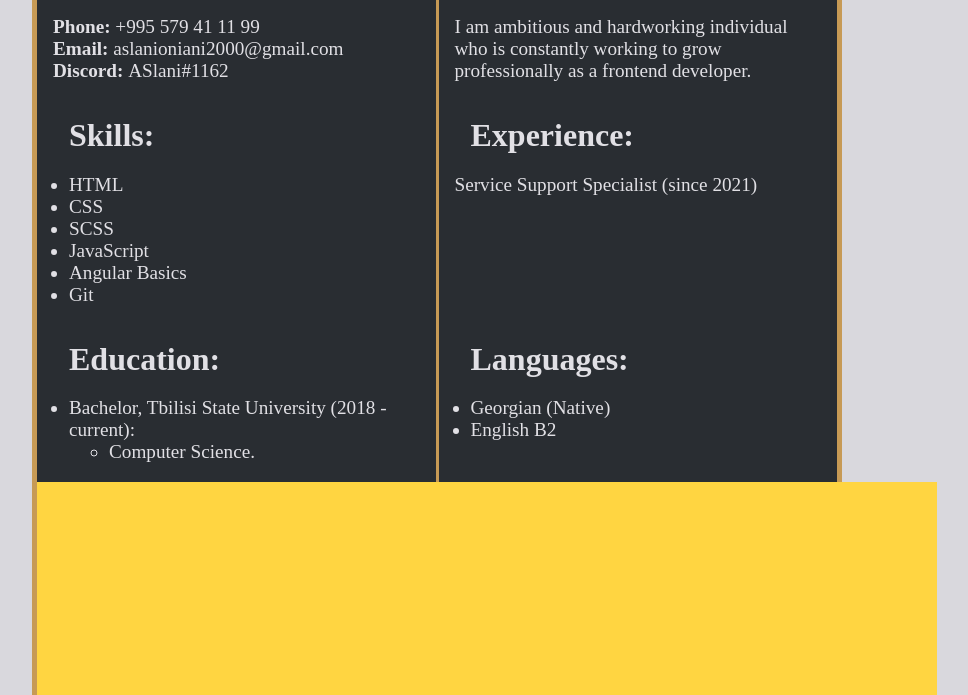
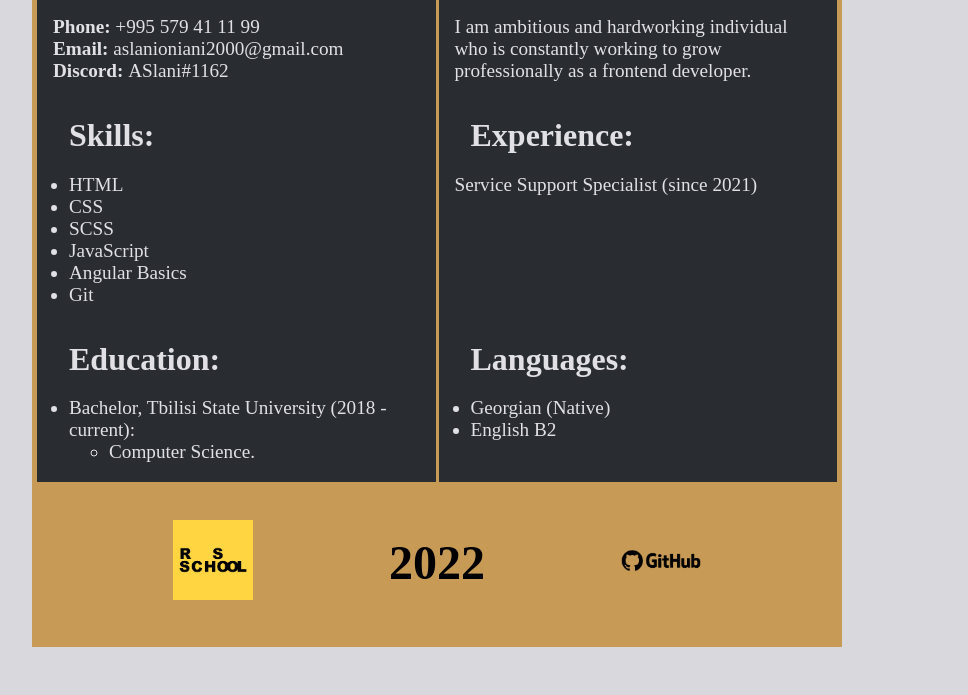
Before and after one commit to Aslani138/rsschool-cv, a plain HTML site: page index.html in a window 1280 px wide. Shown: the part 257-952 px from the top of the page, without its empty margins (203-1171 px from the left). After the commit the page ends 912 px from the top, so only its background shows below. Drawn offline with Linux system fonts and the light colour scheme.

Commit message:
feat: adding footer

```diff
--- a/index.html
+++ b/index.html
@@ -82,7 +82,9 @@
         </div>
       </div>
       <footer>
-        <img src="/Assets/rs-school-logo.jpg" alt="rs-school-logo">
+       <a href="https://app.rs.school/profile#view" target="_blank" class="footer-links"><img src="/Assets/rs-school-logo.jpg" alt="rs-school-logo" class="footer-img"></a>
+       <h5 class="footer-date">2022</h5>
+       <a href="https://github.com/Aslani138?tab=repositories" target="_blank" class="footer-links"><img src="/Assets/Github-logo.png" alt="Github-logo" class="footer-img"></a>
       </footer>
     </main>
   </body>
--- a/style.css
+++ b/style.css
@@ -119,4 +119,21 @@ main {
 
 footer {
     background-color: var(--side-color);
+    display: flex;
+    justify-content: space-evenly;
+    height: 10rem;
 }
+
+.footer-img {
+    width: 5rem;
+    margin: 1rem;
+}
+
+.footer-date {
+    font-size: 3rem;
+    margin: auto 0;
+}
+
+.footer-links {
+    margin: auto 0;
+}
```
Also changed, not shown: Assets/Github-logo.png (added).
